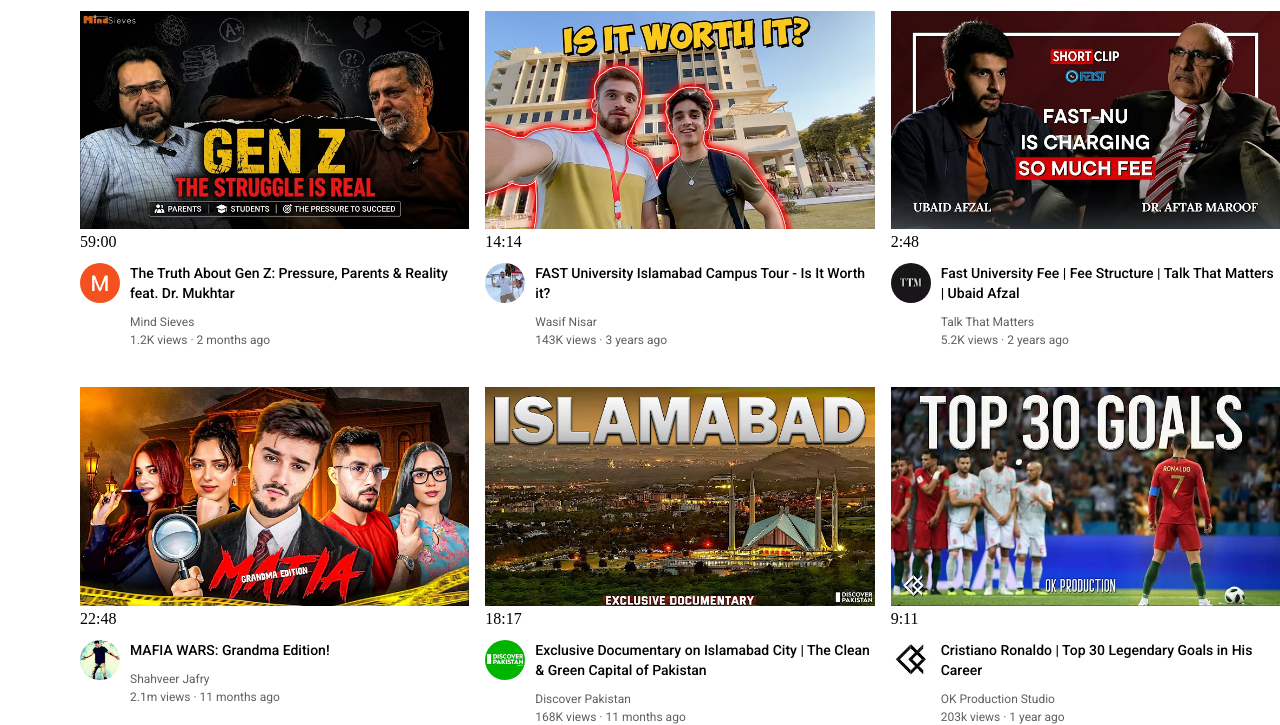
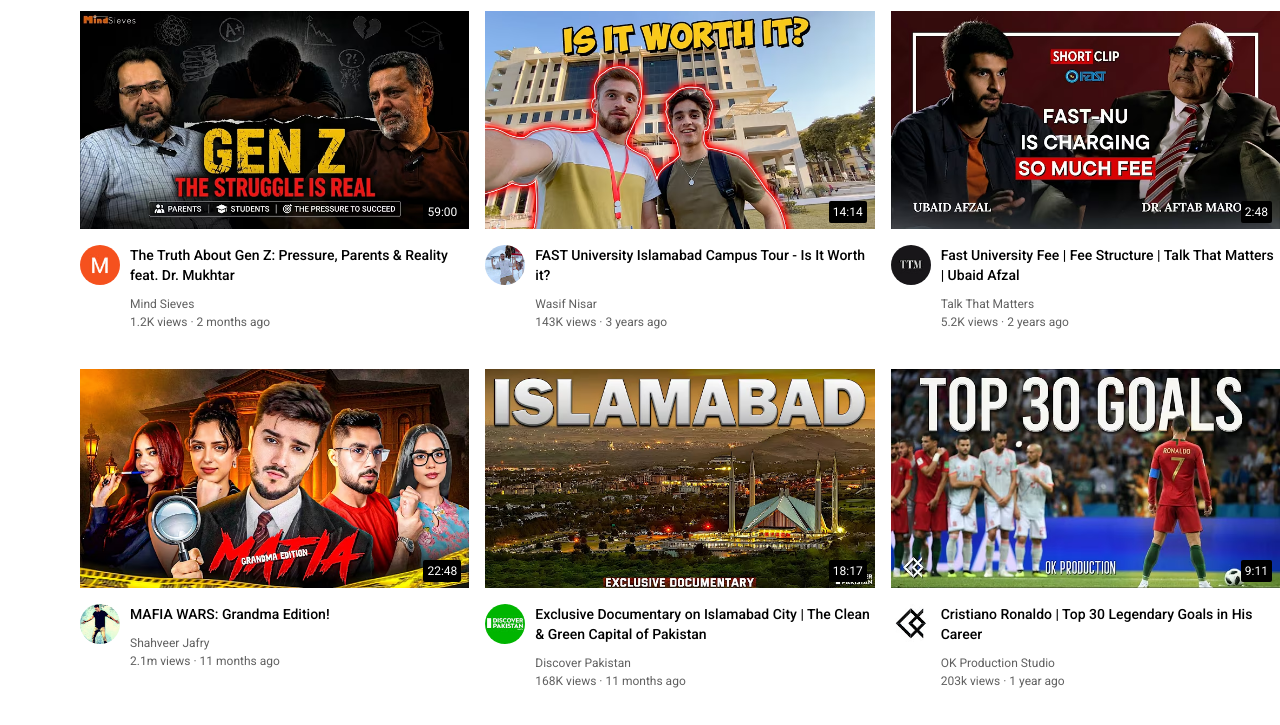
Before and after one commit to Sarah-Ather1/Youtube-Clone, a plain HTML site: page Final-Project/youtube.html in a window 1280 px wide. Shown: the part 69-794 px from the top of the page. Drawn offline with Linux system fonts and the light colour scheme.

Commit message:
relative-absolute position

```diff
--- a/Final-Project/styles/video.css
+++ b/Final-Project/styles/video.css
@@ -14,6 +14,7 @@
             }
             .thumbnail-row {
                 margin-bottom: 12px;
+                position: relative;
             }
             .video-author,.video-stats {
                 font-size: 12px;
@@ -39,6 +40,7 @@
             }
             .thumbnail-row2 {
                 margin-bottom: 12px;
+                position: relative;
             }
             .video-authorr {
                 margin-bottom: 4px;
@@ -49,3 +51,18 @@
                 column-gap: 16px;
                 row-gap: 40px;
             }
+            .video-time {
+                background-color: black;
+                color: white;
+                position: absolute;
+                bottom: 10px;
+                right: 8px;
+                font-family: Roboto,Arial;
+                font-size: 12px;
+                font-weight: 500px;
+                padding-left: 4px;
+                padding-right: 4px;
+                padding-top: 4px;
+                padding-bottom: 4px;
+                border-radius: 2px;
+            }
```
